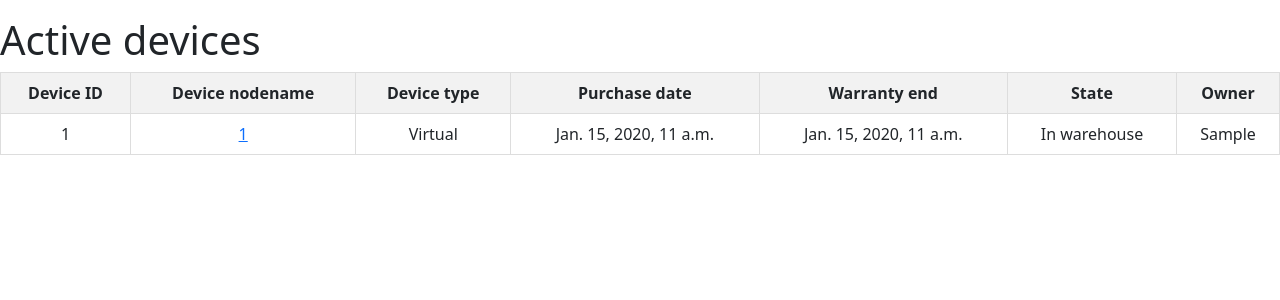
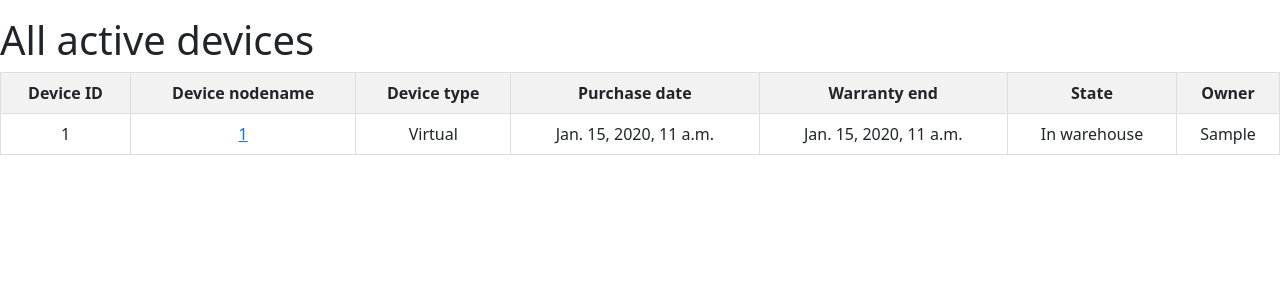
Before and after one commit to huLasPet/issue_tracking_project, a Django app: page /all_devices in a window 1280 px wide. Shown: the part 56-356 px from the top of the page. Run offline with Django 4.2, Linux system fonts and the light colour scheme; a user stored in the database is signed in; tables that the repository leaves empty hold one stand-in row (values such as "Sample post").

Commit message:
Added header template for different pages

```diff
--- a/ticket_project/ticket_app/templates/ticket_app/all_devices.html
+++ b/ticket_project/ticket_app/templates/ticket_app/all_devices.html
@@ -1,9 +1,9 @@
 {% extends "./base.html" %}
-{% block title %}All devices{% endblock title %}
+{% block title %}Devices{% endblock title %}
 
 {% block content %}
 
-<h1>Active devices</h1>
+<h1>{{ header_text }}</h1>
     {% if devices %}
     <table class="open_table table table-striped">
         <tr>
--- a/ticket_project/ticket_app/templates/ticket_app/all_tickets.html
+++ b/ticket_project/ticket_app/templates/ticket_app/all_tickets.html
@@ -3,7 +3,7 @@
 {% block title %}Open tickets{% endblock title %}
 
 {% block content %}
-    <h1>Open tickets</h1>
+<h1>{{ header_text }}</h1>
     {% if tickets %}
         <table class="open_table table table-striped">
             <tr>
--- a/ticket_project/ticket_app/templates/ticket_app/all_users.html
+++ b/ticket_project/ticket_app/templates/ticket_app/all_users.html
@@ -30,4 +30,5 @@
     {% else %}
     <p>No active users.</p>
     {% endif %}
+
 {% endblock content %}
--- a/ticket_project/ticket_app/views.py
+++ b/ticket_project/ticket_app/views.py
@@ -14,6 +14,7 @@ from django.db.models import Q
 
 @login_required
 def index(request):
+    #Maybe use open_tickets_count and get data from that instead of calling the DB again
     open_tickets_count = Tickets.objects.filter(state='Open').count()
     older_tickets_count = Tickets.objects.exclude(opening_date__gt=(datetime.now() - timedelta(days=7))).count()
     old_devices_count = Devices.objects.exclude(warranty__gt=(datetime.now() + timedelta(days=30))).count()
@@ -32,10 +33,11 @@ def index(request):
 
 @login_required
 def all_tickets(request):
-    tickets = Tickets.objects.order_by('id')
+    tickets = Tickets.objects.all()
     template = loader.get_template('ticket_app/all_tickets.html')
     context = {
         'tickets': tickets,
+        'header_text': 'All tickets'
     }
     return HttpResponse(template.render(context, request))
 
@@ -47,6 +49,7 @@ def old_tickets(request):
     template = loader.get_template('ticket_app/all_tickets.html')
     context = {
         'tickets': older_tickets,
+        'header_text': 'Tickets older than 7 days'
     }
     return HttpResponse(template.render(context, request))
 
@@ -57,16 +60,18 @@ def my_open_tickets(request):
     template = loader.get_template('ticket_app/all_tickets.html')
     context = {
         'tickets': my_tickets,
+        'header_text': 'My open tickets'
     }
     return HttpResponse(template.render(context, request))
 
 
 @login_required
 def all_devices(request):
-    devices = Devices.objects.order_by('id')
+    devices = Devices.objects.all()
     template = loader.get_template('ticket_app/all_devices.html')
     context = {
         'devices': devices,
+        'header_text': 'All active devices'
     }
     return HttpResponse(template.render(context, request))
 
@@ -78,13 +83,16 @@ def short_warranty(request):
     template = loader.get_template('ticket_app/all_devices.html')
     context = {
         'devices': old_devices,
+        'header_text': 'Devices with less than 30 days of warranty'
     }
     return HttpResponse(template.render(context, request))
 
 
 @login_required
 def all_users(request):
-    users = Users.objects.filter(is_superuser=0)
+    #Add pages here, only get the results between 1-10, 11-20 etc based on the pagination from the site.
+    #Get "page" after request and use that to only get the needed items from the query
+    users = Users.objects.filter(is_superuser=0)[1:2]
     template = loader.get_template('ticket_app/all_users.html')
     context = {
         'users': users,
@@ -177,6 +185,7 @@ def searchresultsview(request):
 
 @login_required
 def userview(request, user_id):
+    #Make this editable like the ticket
     template = loader.get_template('ticket_app/user.html')
     user = Users.objects.filter(id=user_id)
     context = {'user': user[0]}
@@ -185,6 +194,7 @@ def userview(request, user_id):
 
 @login_required
 def deviceview(request, node_id):
+    #Make this editable like the ticket
     template = loader.get_template('ticket_app/device.html')
     device = Devices.objects.filter(node_id=node_id)
     context = {'device': device[0]}
```
